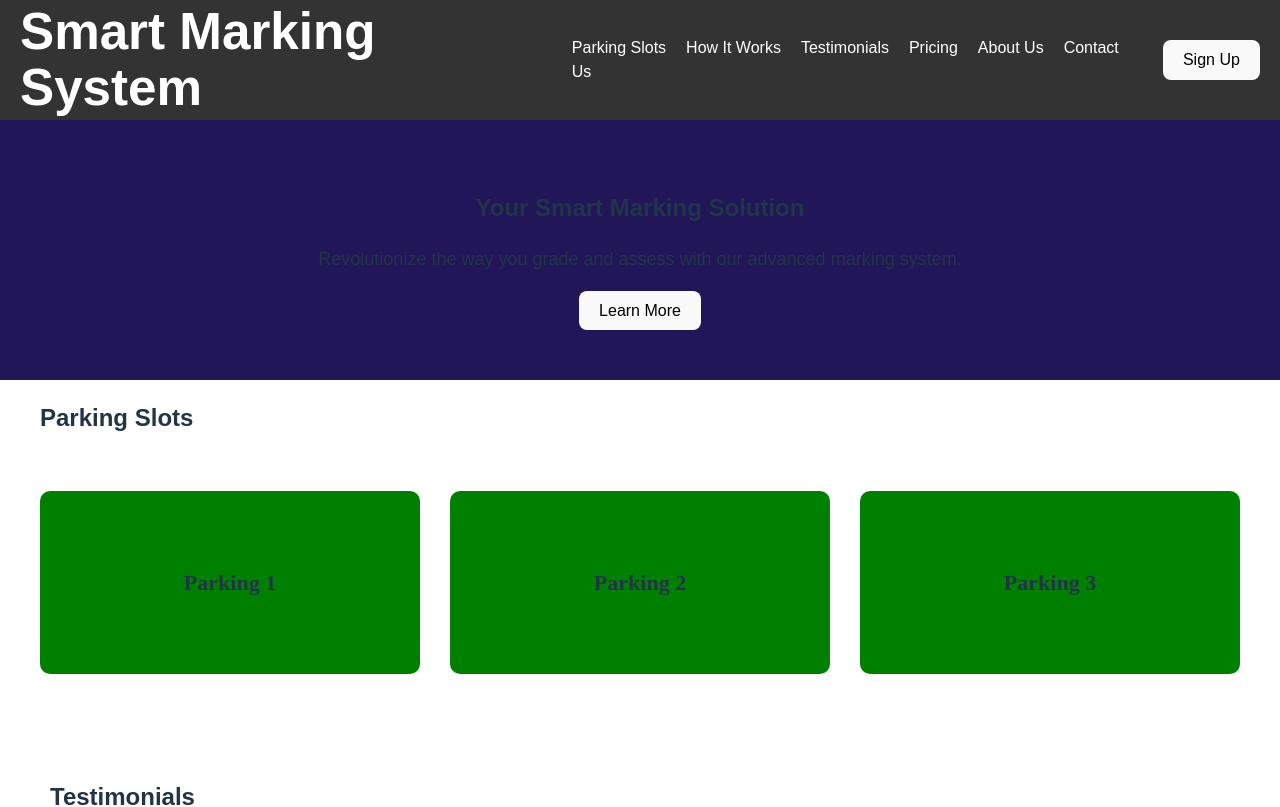
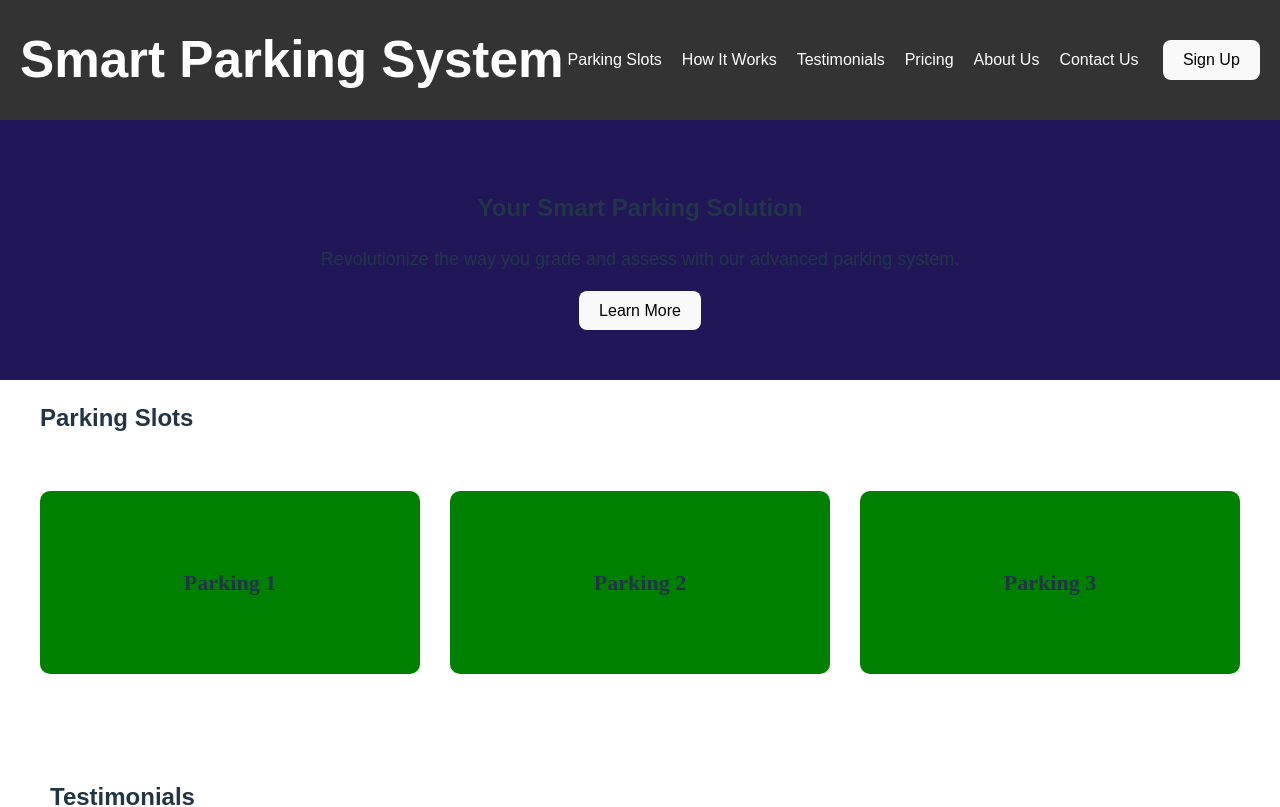
Before and after one commit to ramnath6496/smart_parking_iot-main, a React (Vite) app: page / in a window 1280 px wide. Shown: the top 807 px of the page. Built offline with nearby package versions, Linux system fonts and the light colour scheme; no server answers.

Commit message:
markong -> parking

```diff
--- a/src/component/home/home.jsx
+++ b/src/component/home/home.jsx
@@ -34,7 +34,7 @@ const Home = () => {
       {/* Header Section */}
       <header>
         {/* Include your logo or website name */}
-        <h1>Smart Marking System</h1>
+        <h1>Smart Parking System</h1>
         {/* Navigation Menu */}
         <nav>
           <ul>
@@ -65,9 +65,9 @@ const Home = () => {
       {/* Hero Section */}
       <section className="hero">
         {/* Include a banner with key features */}
-        <h2>Your Smart Marking Solution</h2>
+        <h2>Your Smart Parking Solution</h2>
         <p>
-          Revolutionize the way you grade and assess with our advanced marking
+          Revolutionize the way you grade and assess with our advanced parking
           system.
         </p>
         {/* Optionally, add a call-to-action button */}
@@ -867,7 +867,7 @@ const Home = () => {
           {/* Additional social media icons */}
         </div>
         {/* Copyright information */}
-        <p>&copy; 2024 Smart Marking System. All rights reserved.</p>
+        <p>&copy; 2024 Smart Parking System. All rights reserved.</p>
       </footer>
     </div>
   );
```
